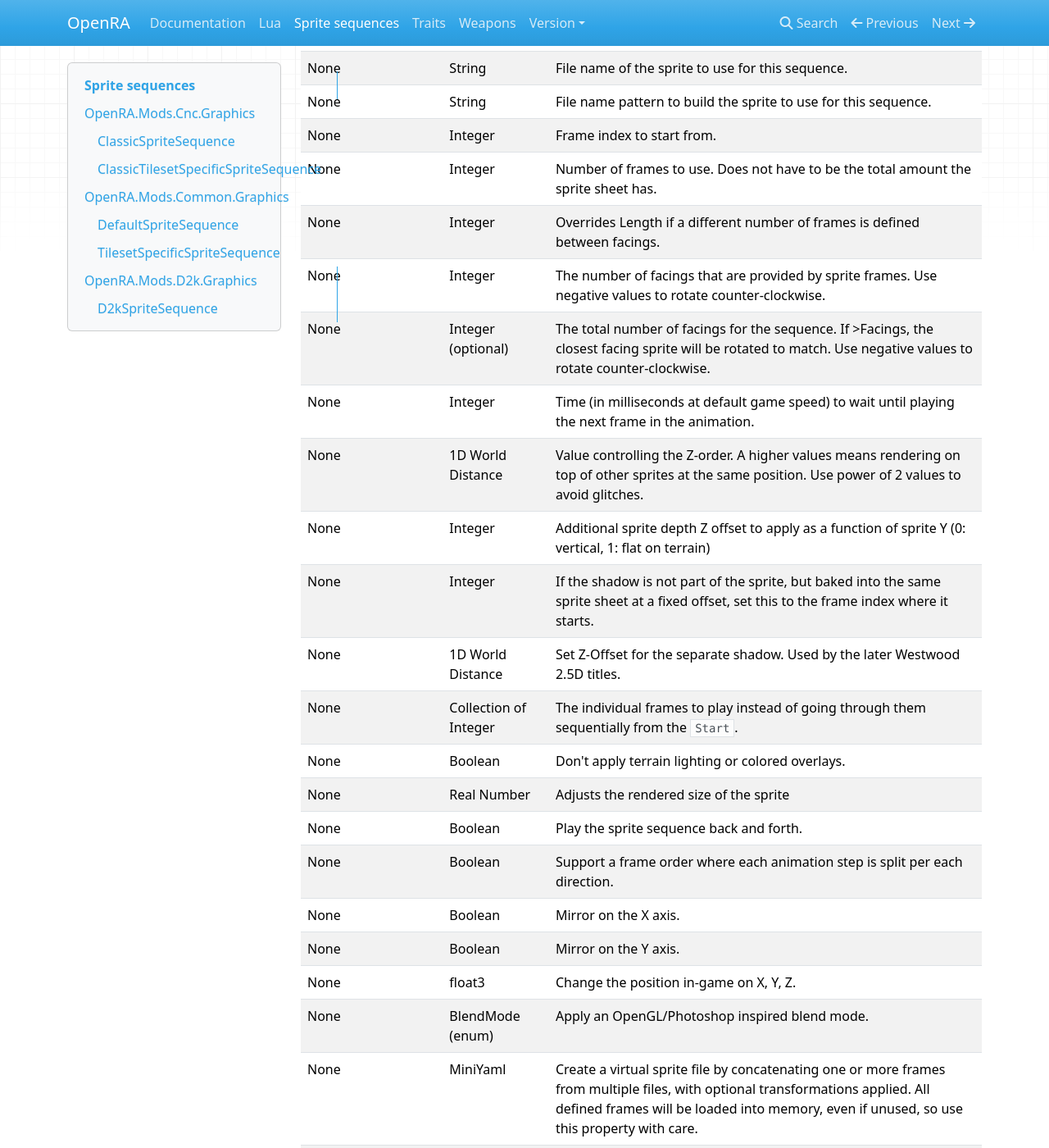
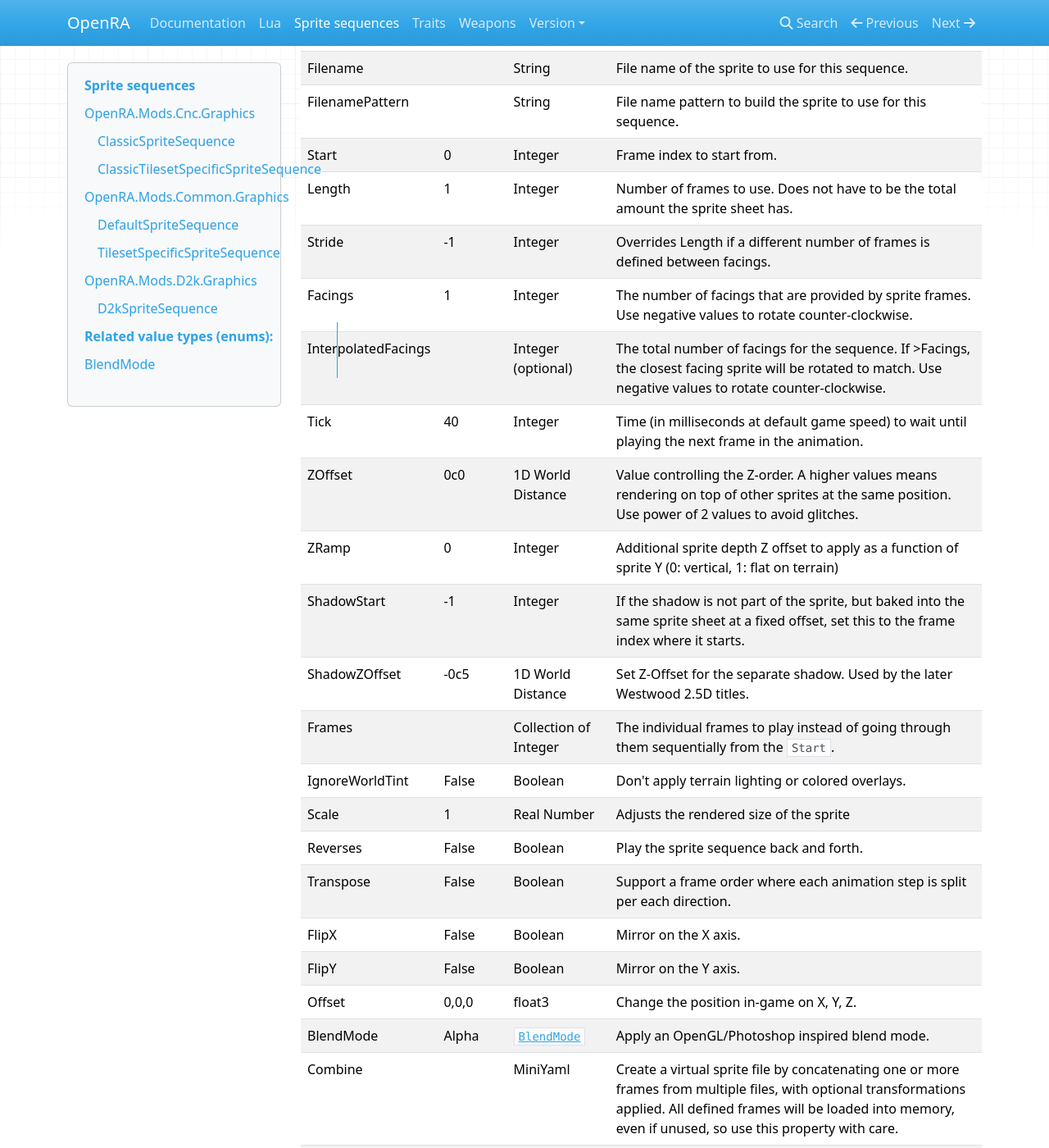
Before and after one commit to OpenRA/docs, an MkDocs documentation site: the page built from api/sprite-sequences.md, in a window 1280 px wide and 1400 px high, scrolled down 1087 px. Shown: the whole window at 82% size. Built offline with MkDocs 1.6.1, drawn with Linux system fonts in a browser that asks for light colours; nearby versions of some CDN libraries; some of the changed text lies outside the part shown.

Commit message:
Update auto-generated documentation for bleed

```diff
--- a/api/sprite-sequences.md
+++ b/api/sprite-sequences.md
@@ -14,7 +14,7 @@ Related types with their possible values are listed [at the bottom](#related-val
 
 | Property | Default Value | Type | Description |
 | -------- | ------------- | ---- | ----------- |
-| None |  | Boolean | Incorporate a compensation factor for the rotational distortion present in the first-generation Westwood games. |
+| UseClassicFacings | False | Boolean | Incorporate a compensation factor for the rotational distortion present in the first-generation Westwood games. |
 
 ### ClassicTilesetSpecificSpriteSequence
 **A sprite sequence that can have tileset-specific variants and has the oddities that come with first-generation Westwood titles. [GitHub](https://github.com/OpenRA/OpenRA/blob/bleed/OpenRA.Mods.Cnc/Graphics/ClassicTilesetSpecificSpriteSequence.cs)**
@@ -23,8 +23,8 @@ Related types with their possible values are listed [at the bottom](#related-val
 
 | Property | Default Value | Type | Description |
 | -------- | ------------- | ---- | ----------- |
-| None |  | Dictionary with Key: String, Value: String | Dictionary of <tileset name>: filename to override the Filename key. |
-| None |  | Dictionary with Key: String, Value: String | Dictionary of <tileset name>: <filename pattern> to override the FilenamePattern key. |
+| TilesetFilenames |  | Dictionary with Key: String, Value: String | Dictionary of <tileset name>: filename to override the Filename key. |
+| TilesetFilenamesPattern |  | Dictionary with Key: String, Value: String | Dictionary of <tileset name>: <filename pattern> to override the FilenamePattern key. |
 
 ## OpenRA.Mods.Common.Graphics
 
@@ -33,33 +33,33 @@ Related types with their possible values are listed [at the bottom](#related-val
 
 | Property | Default Value | Type | Description |
 | -------- | ------------- | ---- | ----------- |
-| None |  | String | File name of the sprite to use for this sequence. |
-| None |  | String | File name pattern to build the sprite to use for this sequence. |
-| None |  | Integer | Frame index to start from. |
-| None |  | Integer | Number of frames to use. Does not have to be the total amount the sprite sheet has. |
-| None |  | Integer | Overrides Length if a different number of frames is defined between facings. |
-| None |  | Integer | The number of facings that are provided by sprite frames. Use negative values to rotate counter-clockwise. |
-| None |  | Integer (optional) | The total number of facings for the sequence. If >Facings, the closest facing sprite will be rotated to match. Use negative values to rotate counter-clockwise. |
-| None |  | Integer | Time (in milliseconds at default game speed) to wait until playing the next frame in the animation. |
-| None |  | 1D World Distance | Value controlling the Z-order. A higher values means rendering on top of other sprites at the same position. Use power of 2 values to avoid glitches. |
-| None |  | Integer | Additional sprite depth Z offset to apply as a function of sprite Y (0: vertical, 1: flat on terrain) |
-| None |  | Integer | If the shadow is not part of the sprite, but baked into the same sprite sheet at a fixed offset, set this to the frame index where it starts. |
-| None |  | 1D World Distance | Set Z-Offset for the separate shadow. Used by the later Westwood 2.5D titles. |
-| None |  | Collection of Integer | The individual frames to play instead of going through them sequentially from the `Start`. |
-| None |  | Boolean | Don't apply terrain lighting or colored overlays. |
-| None |  | Real Number | Adjusts the rendered size of the sprite |
-| None |  | Boolean | Play the sprite sequence back and forth. |
-| None |  | Boolean | Support a frame order where each animation step is split per each direction. |
-| None |  | Boolean | Mirror on the X axis. |
-| None |  | Boolean | Mirror on the Y axis. |
-| None |  | float3 | Change the position in-game on X, Y, Z. |
-| None |  | BlendMode (enum) | Apply an OpenGL/Photoshop inspired blend mode. |
-| None |  | MiniYaml | Create a virtual sprite file by concatenating one or more frames from multiple files, with optional transformations applied. All defined frames will be loaded into memory, even if unused, so use this property with care. |
-| None |  | Collection of Real Number | Sets transparency - use one value to set for all frames or provide a value for each frame. |
-| None |  | Boolean | Fade the animation from fully opaque on the first frame to fully transparent after the last frame. |
-| None |  | String | Name of the file containing the depth data sprite. |
-| None |  | Integer | Frame index containing the depth data. |
-| None |  | 2D Real Number | X, Y offset to apply to the depth sprite. |
+| Filename |  | String | File name of the sprite to use for this sequence. |
+| FilenamePattern |  | String | File name pattern to build the sprite to use for this sequence. |
+| Start | 0 | Integer | Frame index to start from. |
+| Length | 1 | Integer | Number of frames to use. Does not have to be the total amount the sprite sheet has. |
+| Stride | -1 | Integer | Overrides Length if a different number of frames is defined between facings. |
+| Facings | 1 | Integer | The number of facings that are provided by sprite frames. Use negative values to rotate counter-clockwise. |
+| InterpolatedFacings |  | Integer (optional) | The total number of facings for the sequence. If >Facings, the closest facing sprite will be rotated to match. Use negative values to rotate counter-clockwise. |
+| Tick | 40 | Integer | Time (in milliseconds at default game speed) to wait until playing the next frame in the animation. |
+| ZOffset | 0c0 | 1D World Distance | Value controlling the Z-order. A higher values means rendering on top of other sprites at the same position. Use power of 2 values to avoid glitches. |
+| ZRamp | 0 | Integer | Additional sprite depth Z offset to apply as a function of sprite Y (0: vertical, 1: flat on terrain) |
+| ShadowStart | -1 | Integer | If the shadow is not part of the sprite, but baked into the same sprite sheet at a fixed offset, set this to the frame index where it starts. |
+| ShadowZOffset | -0c5 | 1D World Distance | Set Z-Offset for the separate shadow. Used by the later Westwood 2.5D titles. |
+| Frames |  | Collection of Integer | The individual frames to play instead of going through them sequentially from the `Start`. |
+| IgnoreWorldTint | False | Boolean | Don't apply terrain lighting or colored overlays. |
+| Scale | 1 | Real Number | Adjusts the rendered size of the sprite |
+| Reverses | False | Boolean | Play the sprite sequence back and forth. |
+| Transpose | False | Boolean | Support a frame order where each animation step is split per each direction. |
+| FlipX | False | Boolean | Mirror on the X axis. |
+| FlipY | False | Boolean | Mirror on the Y axis. |
+| Offset | 0,0,0 | float3 | Change the position in-game on X, Y, Z. |
+| BlendMode | Alpha | [`BlendMode`](#blendmode) | Apply an OpenGL/Photoshop inspired blend mode. |
+| Combine |  | MiniYaml | Create a virtual sprite file by concatenating one or more frames from multiple files, with optional transformations applied. All defined frames will be loaded into memory, even if unused, so use this property with care. |
+| Alpha |  | Collection of Real Number | Sets transparency - use one value to set for all frames or provide a value for each frame. |
+| AlphaFade | False | Boolean | Fade the animation from fully opaque on the first frame to fully transparent after the last frame. |
+| DepthSprite |  | String | Name of the file containing the depth data sprite. |
+| DepthSpriteFrame | 0 | Integer | Frame index containing the depth data. |
+| DepthSpriteOffset | 0,0 | 2D Real Number | X, Y offset to apply to the depth sprite. |
 
 ### TilesetSpecificSpriteSequence
 **A sprite sequence that can have tileset-specific variants. [GitHub](https://github.com/OpenRA/OpenRA/blob/bleed/OpenRA.Mods.Common/Graphics/TilesetSpecificSpriteSequence.cs)**
@@ -68,8 +68,8 @@ Related types with their possible values are listed [at the bottom](#related-val
 
 | Property | Default Value | Type | Description |
 | -------- | ------------- | ---- | ----------- |
-| None |  | Dictionary with Key: String, Value: String | Dictionary of <tileset name>: filename to override the Filename key. |
-| None |  | Dictionary with Key: String, Value: String | Dictionary of <tileset name>: <filename pattern> to override the FilenamePattern key. |
+| TilesetFilenames |  | Dictionary with Key: String, Value: String | Dictionary of <tileset name>: filename to override the Filename key. |
+| TilesetFilenamesPattern |  | Dictionary with Key: String, Value: String | Dictionary of <tileset name>: <filename pattern> to override the FilenamePattern key. |
 
 ## OpenRA.Mods.D2k.Graphics
 
@@ -80,6 +80,13 @@ Related types with their possible values are listed [at the bottom](#related-val
 
 | Property | Default Value | Type | Description |
 | -------- | ------------- | ---- | ----------- |
-| None |  | Color (RRGGBB[AA] notation) | Sets the player remap reference colour. |
-| None |  | Boolean | Remap embedded palette index 1 to shadow. |
-| None |  | Boolean | Indicates that this is a fog sprite definition. |
+| Remap | 00000000 | Color (RRGGBB[AA] notation) | Sets the player remap reference colour. |
+| UseShadow | True | Boolean | Remap embedded palette index 1 to shadow. |
+| ConvertShroudToFog | False | Boolean | Indicates that this is a fog sprite definition. |
+
+# Related value types (enums):
+
+### BlendMode
+Possible values: `None`, `Alpha`, `Additive`, `Subtractive`, `Multiply`, `Multiplicative`, `DoubleMultiplicative`, `LowAdditive`, `Screen`, `Translucent`
+
+Referenced by: [`DefaultSpriteSequence`](#defaultspritesequence)
```
